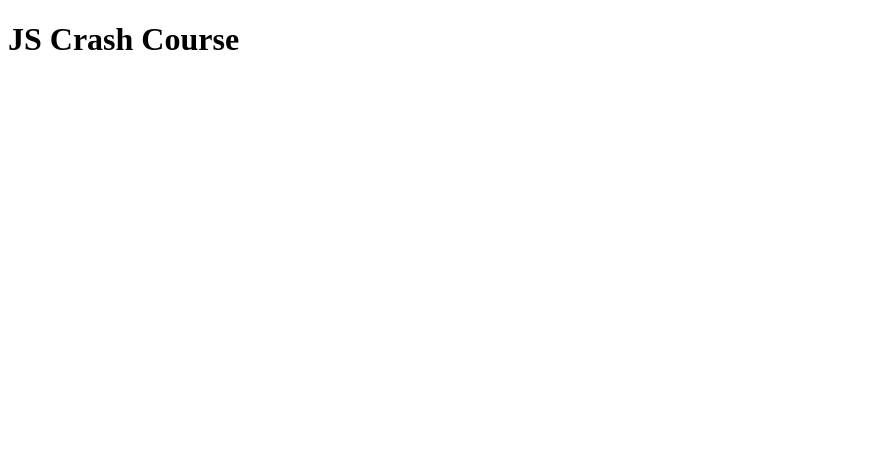
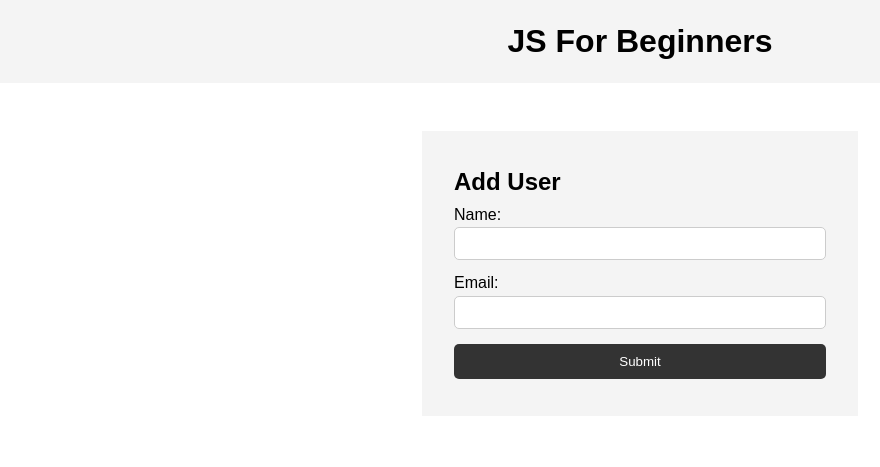
Before and after one commit to brianmsantos/crash-course, a plain HTML site: page index.html in a window 1280 px wide. Shown: the whole page, without its empty margins (0-880 px from the left). Drawn offline with Linux system fonts and the light colour scheme.

Commit message:
added new files

```diff
--- a/index.html
+++ b/index.html
@@ -1,4 +1,4 @@
-<!DOCTYPE html>
+<!-- <!DOCTYPE html>
 <html lang="en">
 <head>
     <meta charset="UTF-8">
@@ -12,4 +12,47 @@
   </header>
   <script src="./main.js"></script>
 </body>
+</html> -->
+
+<!DOCTYPE html>
+<html lang="en">
+  <head>
+    <meta charset="UTF-8" />
+    <meta name="viewport" content="width=device-width, initial-scale=1.0" />
+    <meta http-equiv="X-UA-Compatible" content="ie=edge" />
+    <title>JS For Beginners</title>
+    <link rel="stylesheet" href="style.css">
+  </head>
+  <body>
+    <header>
+      <h1>JS For Beginners</h1>
+    </header>
+
+    <section class="container">
+      <form id="my-form">
+        <h1>Add User</h1>
+        <div class="msg"></div>
+        <div>
+          <label for="name">Name:</label>
+          <input type="text" id="name">
+        </div>
+        <div>
+          <label for="email">Email:</label>
+          <input type="text" id="email">
+        </div>
+        <input class="btn" type="submit" value="Submit">
+      </form>
+
+      <ul id="users"></ul>
+
+      <!-- <ul class="items">
+        <li class="item">Item 1</li>
+        <li class="item">Item 2</li>
+        <li class="item">Item 3</li>
+      </ul> -->
+    </section>
+
+
+    <script src="dom.js"></script>
+  </body>
 </html>
--- /dev/null
+++ b/style.css
@@ -0,0 +1,77 @@
+* {
+    margin: 0;
+    padding: 0;
+    box-sizing: border-box;
+  }
+
+  body {
+    font-family: Arial, Helvetica, sans-serif;
+    line-height: 1.6;
+  }
+
+  ul {
+    list-style: none;
+  }
+
+  ul li {
+    padding: 5px;
+    background: #f4f4f4;
+    margin: 5px 0;
+  }
+
+  header {
+    background: #f4f4f4;
+    padding: 1rem;
+    text-align: center;
+  }
+
+  .container {
+    margin: auto;
+    width: 500px;
+    overflow: auto;
+    padding: 3rem 2rem;
+  }
+
+  #my-form {
+    padding: 2rem;
+    background: #f4f4f4;
+  }
+
+  #my-form label {
+    display: block;
+  }
+
+  #my-form input[type='text'] {
+    width: 100%;
+    padding: 8px;
+    margin-bottom: 10px;
+    border-radius: 5px;
+    border: 1px solid #ccc;
+  }
+
+  .btn {
+    display: block;
+    width: 100%;
+    padding: 10px 15px;
+    border: 0;
+    background: #333;
+    color: #fff;
+    border-radius: 5px;
+    margin: 5px 0;
+  }
+
+  .btn:hover {
+    background: #444;
+  }
+
+  .bg-dark {
+    background: #333;
+    color: #fff;
+  }
+
+  .error {
+    background: orangered;
+    color: #fff;
+    padding: 5px;
+    margin: 5px;
+  }
```
Also changed, not shown: dom.js (added).
